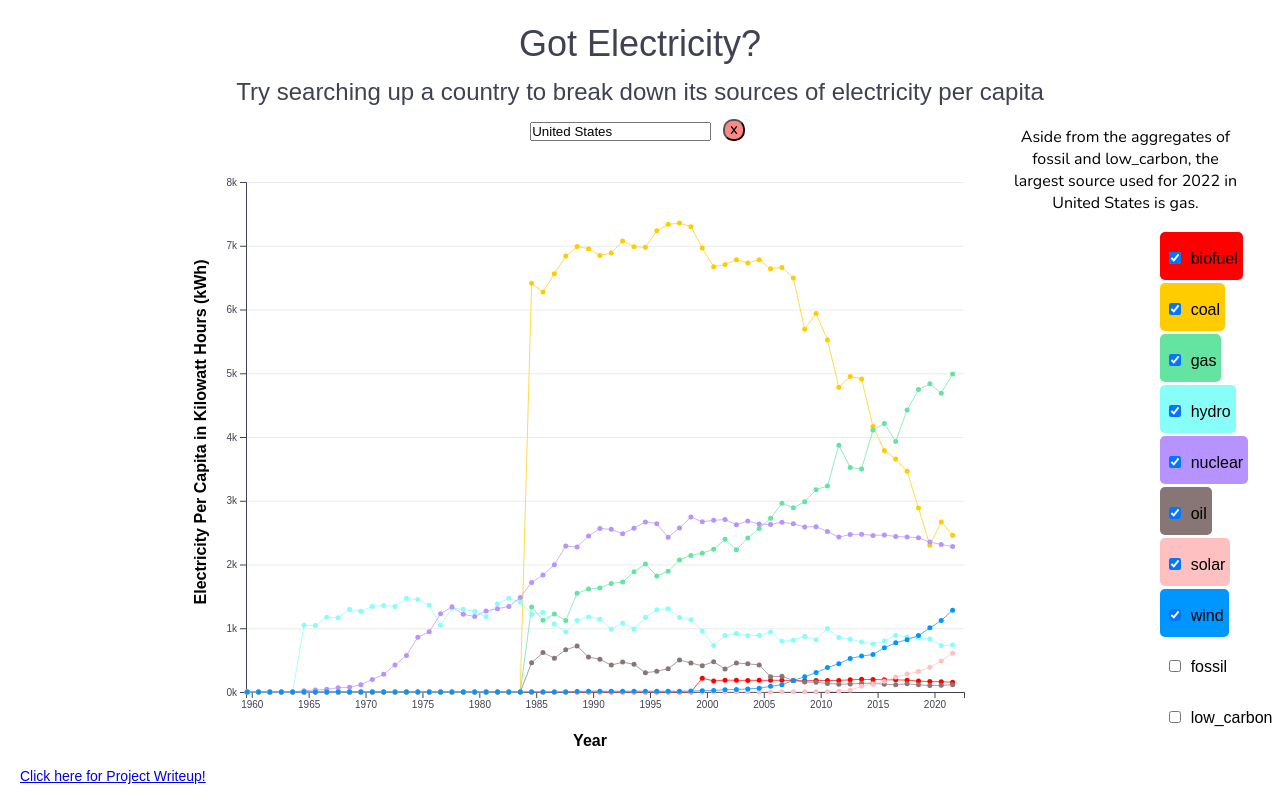
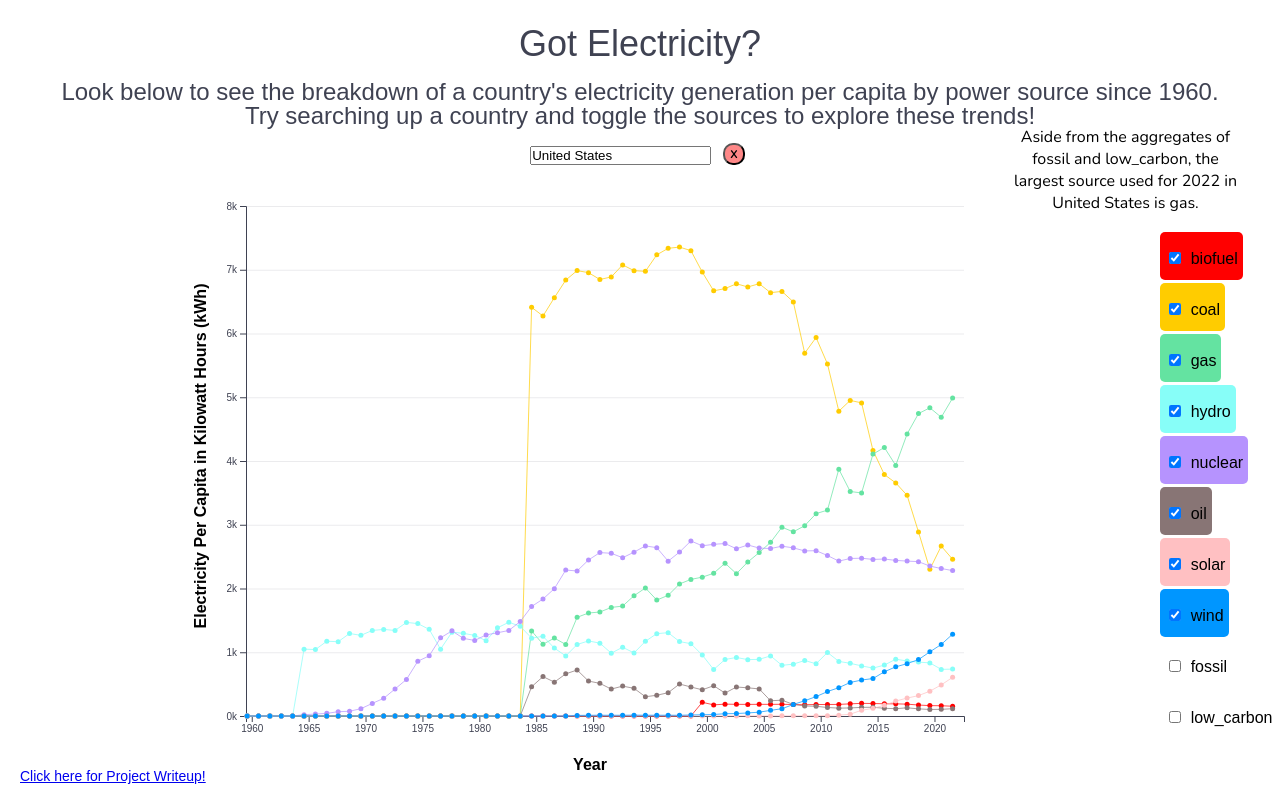
Before and after one commit to JasonHauk/49ers, a SvelteKit app: page / in a window 1280 px wide. Built offline with nearby package versions, Linux system fonts and the light colour scheme.

Commit message:
Changing subtitle

```diff
--- a/src/components/App.svelte
+++ b/src/components/App.svelte
@@ -78,7 +78,8 @@
 <main>
   <h1>Got Electricity?</h1>
     <p class="tagline">
-      Try searching up a country to break down its sources of electricity per capita
+      Look below to see the breakdown of a country's electricity generation per capita by power source since 1960.<br>
+      Try searching up a country and toggle the sources to explore these trends!
     </p>
     <input bind:value={searchQuery} placeholder="Search for a Country" on:input />
     <button on:click={clearSearch} class="clear-button">X</button>
```
